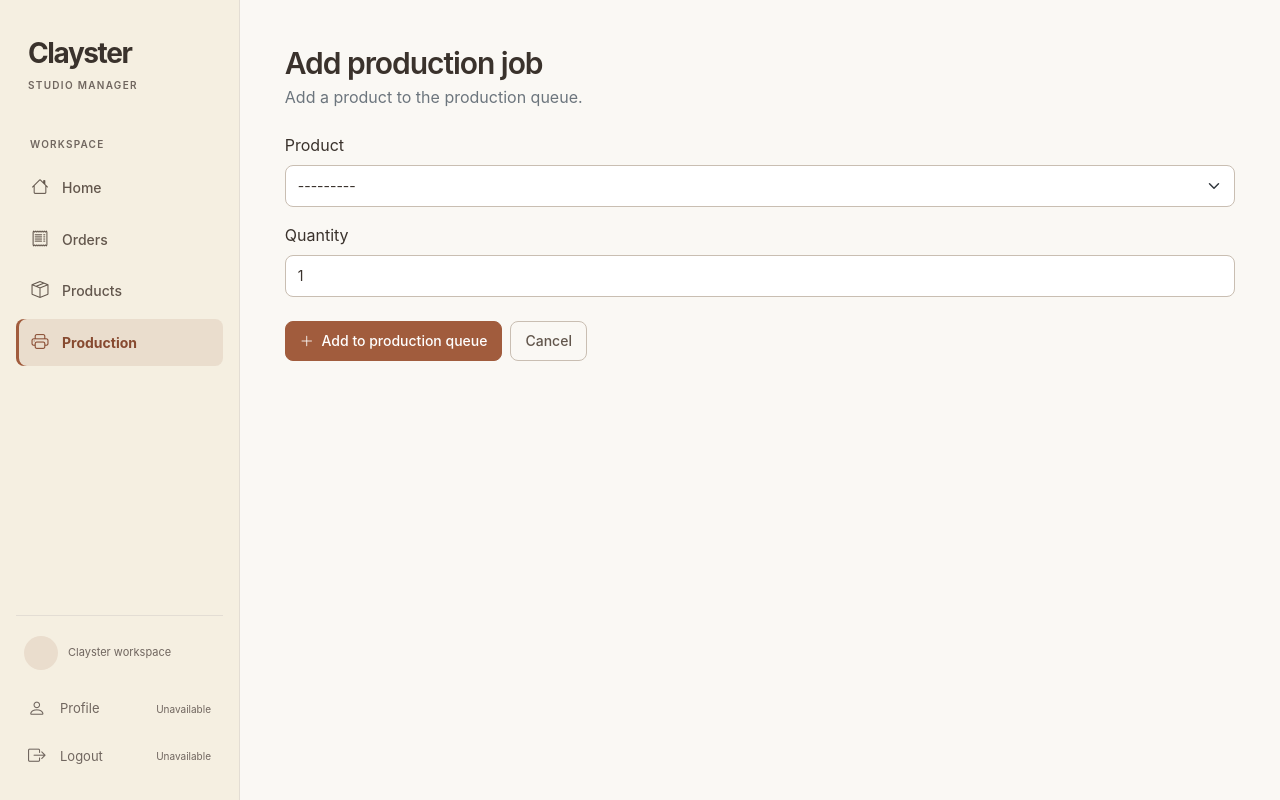
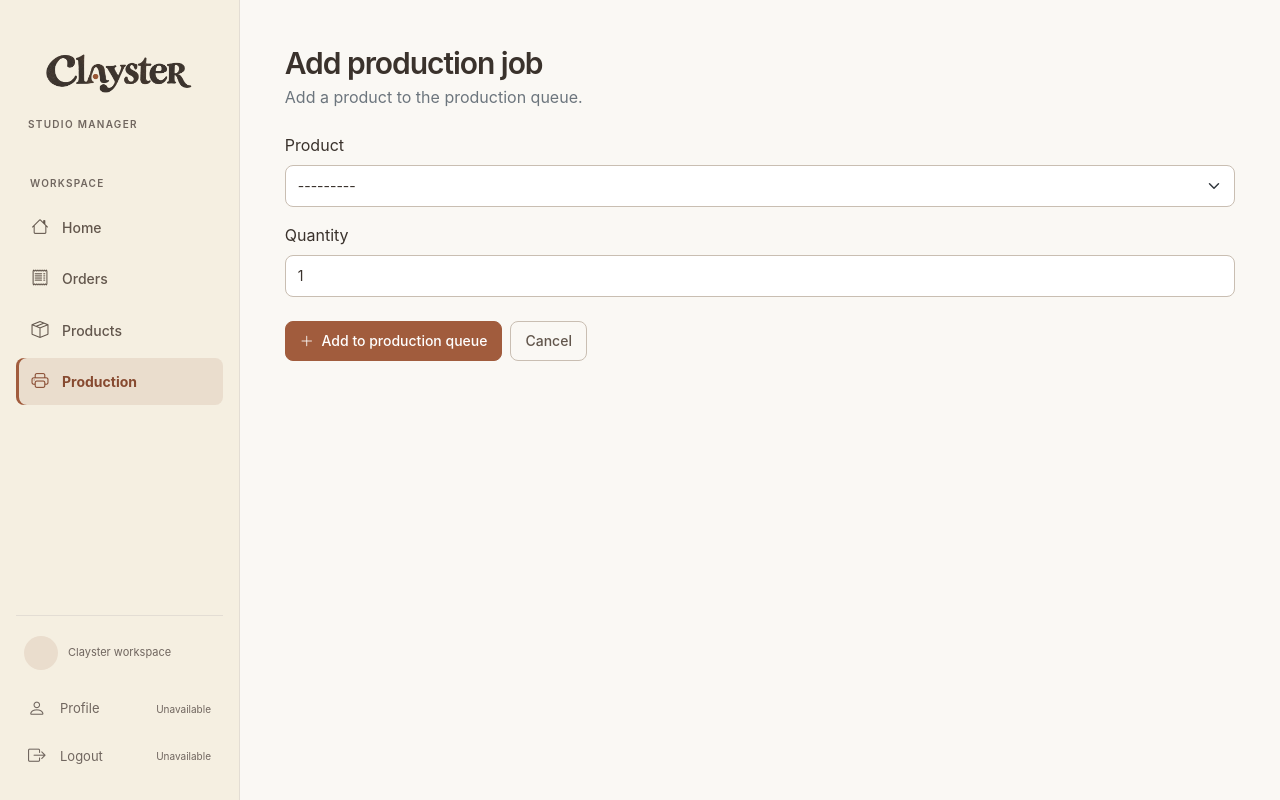
Before and after one commit to akdev47/clayster, a Django app: page /production/add in a window 1280 px wide. Run offline with Django 5.2, Linux system fonts and the light colour scheme; data that the repository does not hold is empty; some libraries are stand-ins or nearby versions.

Commit message:
Improvements

```diff
--- a/src/orders/templates/orders/public/base.html
+++ b/src/orders/templates/orders/public/base.html
@@ -2,6 +2,7 @@
 <html lang="en">
   <head>
     <meta charset="UTF-8" />
+    <link rel="icon" type="image/png" href="{% static 'images/Clayster_Makersmark_Textuur_MARGE.png' %}" />
     <meta name="viewport" content="width=device-width, initial-scale=1.0" />
     {# These pages are reached by a secret link: keep them out of search results and referrers. #}
     <meta name="robots" content="noindex, nofollow" />
--- a/src/production/models.py
+++ b/src/production/models.py
@@ -68,5 +68,14 @@ class ProductionJob(models.Model):
         view = "products:download_stl" if isinstance(owner, Product) else "orders:download_item_stl"
         return reverse(view, args=[owner.pk])
 
+    @property
+    def display_name(self):
+        if self.order_item_id:
+            return f"{self.product.name} (Order #{self.order_item_id})"
+
+        return self.product.name
+
+
+
     def __str__(self):
         return f"{self.quantity}x {self.product}"
--- a/src/stamp_generator/templates/stamp_generator/index.html
+++ b/src/stamp_generator/templates/stamp_generator/index.html
@@ -3,6 +3,7 @@
 <html lang="en">
   <head>
     <meta charset="UTF-8" />
+    <link rel="icon" type="image/png" href="{% static 'images/Clayster_Makersmark_Textuur_MARGE.png' %}" />
     <meta name="viewport" content="width=device-width, initial-scale=1.0" />
 
     <link rel="preconnect" href="https://fonts.googleapis.com" />
--- a/src/static/css/main.css
+++ b/src/static/css/main.css
@@ -169,6 +169,7 @@
 .clayster-admin .sidebar { background: var(--linen); padding: 32px 16px 20px; border-color: var(--border); }
 .sidebar-brand { color: var(--ink); font-size: 28px; font-weight: 700; letter-spacing: -.05em; text-decoration: none; padding: 0 12px; }
 .sidebar-brand:hover { color: var(--clay); }
+.sidebar-brand img { display: block; width: 180px; max-width: 100%; height: auto; }
 .sidebar-brand span { display: block; margin-top: 4px; color: var(--muted); font-size: 10px; font-weight: 600; letter-spacing: .13em; }
 .sidebar-navigation { display: flex !important; flex: 1; flex-direction: column; margin-top: 44px; }
 .sidebar-label { padding: 0 14px; margin-bottom: 12px; font-size: 10px; letter-spacing: .12em; color: var(--muted); font-weight: 600; }
--- a/src/templates/base.html
+++ b/src/templates/base.html
@@ -16,6 +16,7 @@
 
     <link rel="stylesheet" href="{% static 'css/main.css' %}" />
     <meta charset="UTF-8" />
+    <link rel="icon" type="image/png" href="{% static 'images/Clayster_Makersmark_Textuur_MARGE.png' %}" />
     <title>{% block title %}Clayster{% endblock %}</title>
   </head>
   <body class="clayster-admin">
--- a/src/templates/components/sidebar.html
+++ b/src/templates/components/sidebar.html
@@ -1,5 +1,6 @@
+{% load static %}
 <nav class="sidebar" aria-label="Main navigation">
-  <a href="{% url 'index' %}" class="sidebar-brand">Clayster<span>STUDIO MANAGER</span></a>
+  <a href="{% url 'index' %}" class="sidebar-brand"><img src="{% static 'images/Clayster_Primary_Textuur_MARGE(1).png' %}" alt="Clayster" width="2627" height="1189" /><span>STUDIO MANAGER</span></a>
   <button class="btn btn-outline-secondary sidebar-toggle" type="button" data-bs-toggle="collapse" data-bs-target="#sidebar-navigation" aria-expanded="false" aria-controls="sidebar-navigation"><i class="bi bi-list" aria-hidden="true"></i> Menu</button>
   <div class="collapse sidebar-navigation" id="sidebar-navigation">
     <div class="sidebar-label">WORKSPACE</div>
```
Also changed, not shown: src/production/templates/production/index.html (+6 -6 lines), src/static/images/Clayster_Makersmark_Textuur_MARGE.png (added), src/static/images/Clayster_Primary_Clean_MARGE.png (added), src/static/images/Clayster_Primary_Textuur_MARGE(1).png (added).
